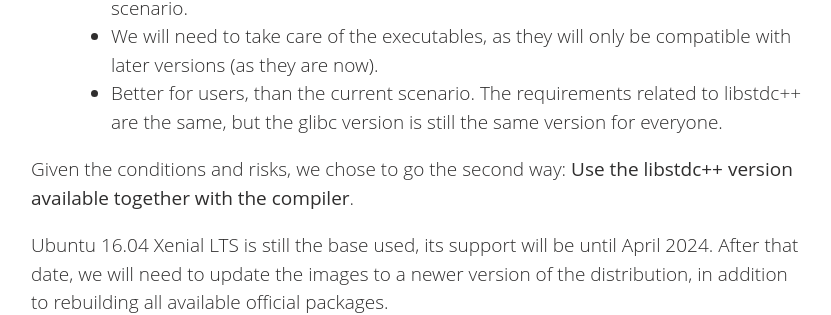
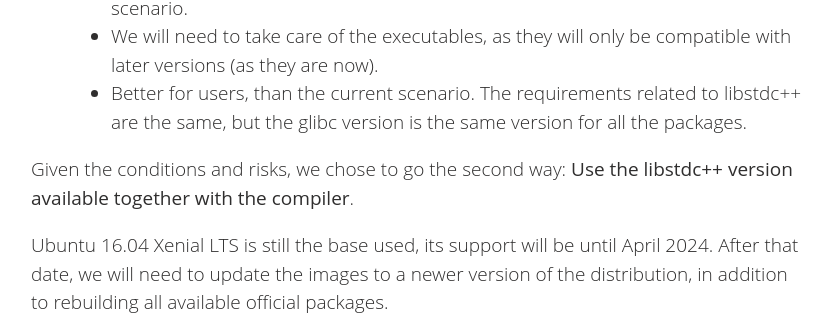
Before and after one commit to conan-io/conan-io.github.io, a Jekyll site: the page built from _posts/2021-07-21-Modern-docker-images.markdown, in a window 1280 px wide and 900 px high, scrolled down 3668 px. Shown: the part 180-495 px from the top of the window, without its empty margins (21-852 px from the left). Built offline with Jekyll 4.4.1, drawn with Linux system fonts in a browser that asks for light colours; comment, search, counter and statistics services are not loaded.

Commit message:
Update _posts/2021-07-21-Modern-docker-images.markdown
Co-authored-by: Javier G. Sogo <jgsogo@gmail.com>

```diff
--- a/_posts/2021-07-21-Modern-docker-images.markdown
+++ b/_posts/2021-07-21-Modern-docker-images.markdown
@@ -118,7 +118,7 @@ risks.
     * All images still use the same version of glibc, another advantage over the current scenario.
     * We will need to take care of the executables, as they will only be compatible with later versions (as they are now).
     * Better for users, than the current scenario. The requirements related to libstdc++ are the same, but the glibc
-version is still the same version for everyone.
+version is the same version for all the packages.
 
 Given the conditions and risks, we chose to go the second way: **Use the libstdc++ version available together with the
 compiler**.
```
